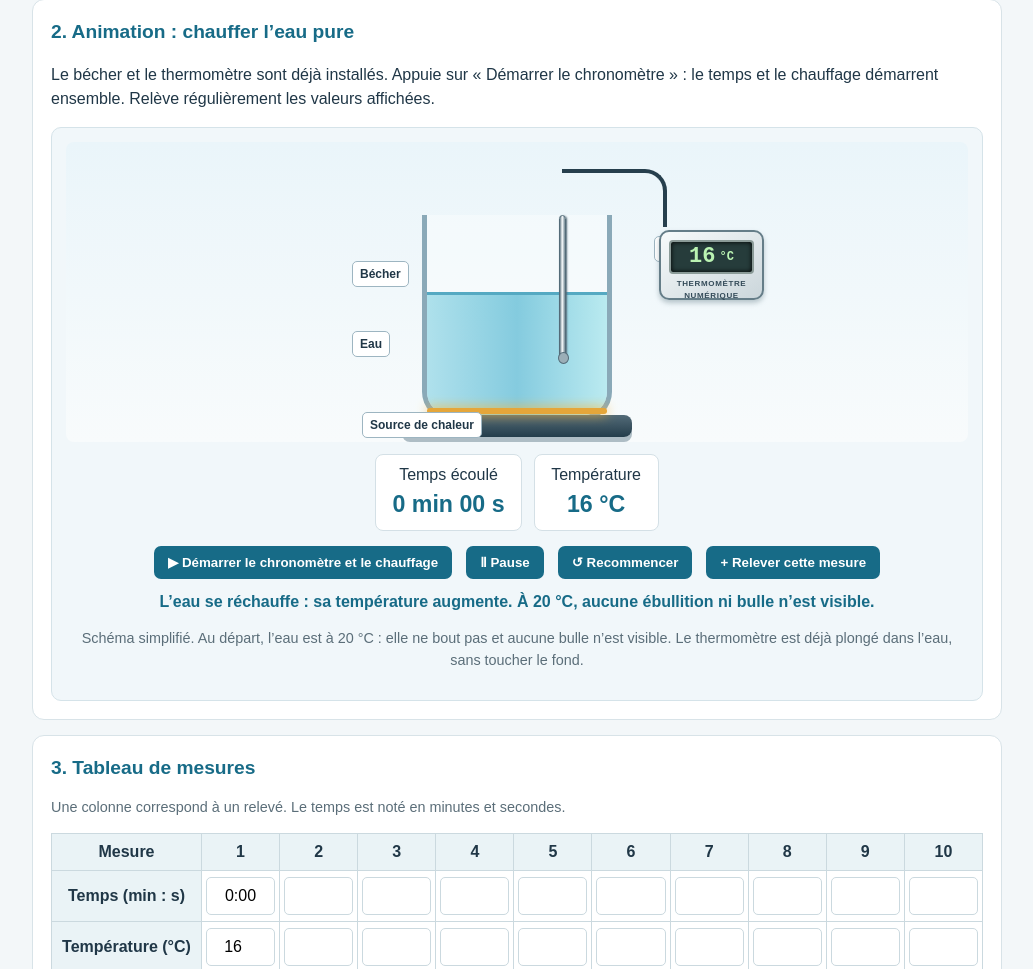
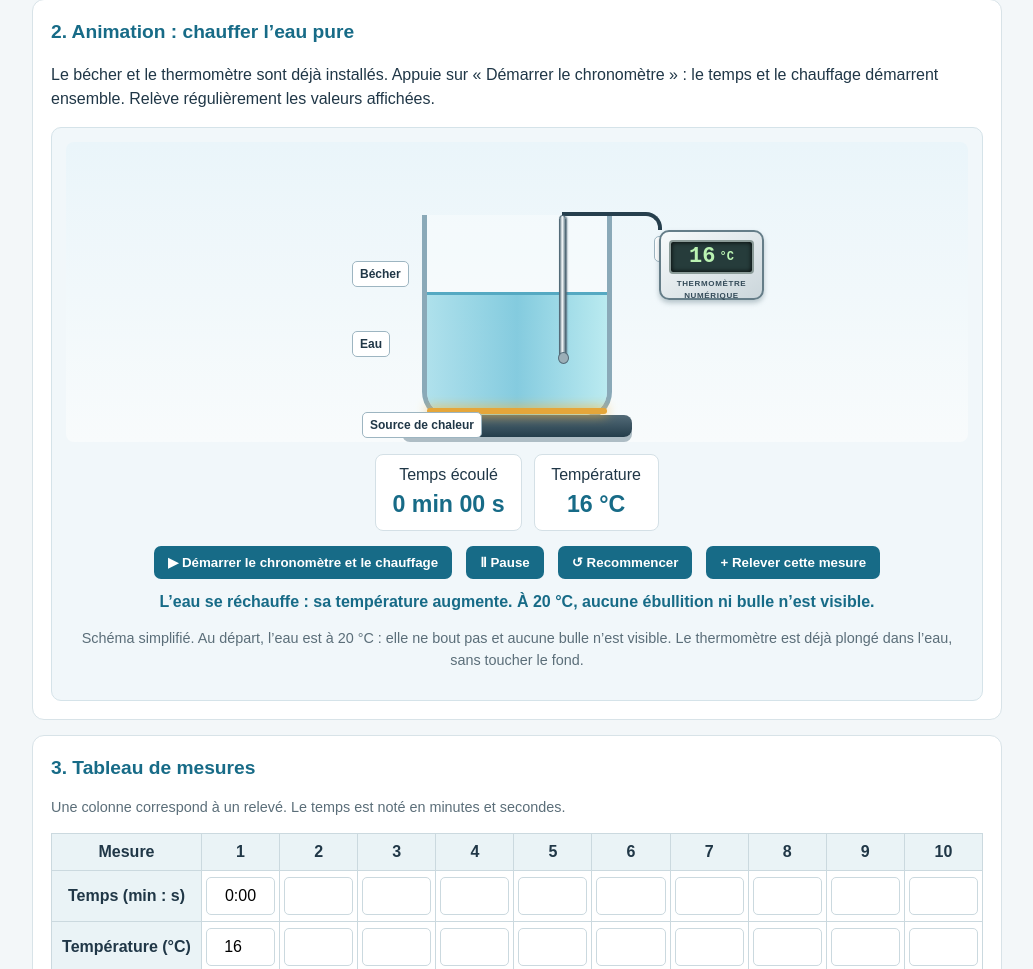
Before and after one commit to MZV2026/Site-internet, a plain HTML site: page activite-ebullition-eau-5e.html in a window 1280 px wide. Shown: the part 981-1950 px from the top of the page, without its empty margins (123-1156 px from the left). Drawn offline with Linux system fonts and the light colour scheme.

Commit message:
Raccorde visuellement le câble de la sonde au thermomètre numérique

```diff
--- a/activite-ebullition-eau-5e.html
+++ b/activite-ebullition-eau-5e.html
@@ -27,7 +27,7 @@ textarea{width:100%;min-height:58px;border:1px solid #cbd9df;border-radius:6px;p
 .heat:before{content:"";position:absolute;left:25px;right:25px;top:-7px;height:6px;border-radius:5px;background:#e5a63a;box-shadow:0 0 12px #ffb52e}
 .probe{position:absolute;left:calc(50% + 42px);bottom:82px;width:7px;height:145px;background:linear-gradient(90deg,#687d88,#f8fbfc 45%,#718792);border:1px solid #536b78;border-radius:5px;z-index:4;box-shadow:1px 1px 2px #526875}
 .probe:after{content:"";position:absolute;bottom:-5px;left:-2px;width:9px;height:10px;border-radius:50%;background:#9baeb7;border:1px solid #536b78}
-.probe-wire{position:absolute;left:calc(50% + 45px);bottom:215px;width:105px;height:58px;border-top:4px solid #263f4d;border-right:4px solid #263f4d;border-radius:0 22px 0 0;z-index:3}
+.probe-wire{position:absolute;left:calc(50% + 45px);top:70px;width:100px;height:18px;border-top:4px solid #263f4d;border-right:4px solid #263f4d;border-radius:0 16px 0 0;z-index:3}
 .digital-thermometer{position:absolute;left:calc(50% + 142px);bottom:142px;width:105px;height:70px;background:linear-gradient(145deg,#f7fafb,#cbd6db);border:2px solid #657d88;border-radius:10px;box-shadow:0 3px 5px #60778266;z-index:6;padding:8px}
 .digital-screen{height:34px;background:#263c3b;border:2px solid #8b9b98;border-radius:4px;color:#baf3b2;display:flex;align-items:center;justify-content:center;gap:4px;font:bold 22px/1 monospace;box-shadow:inset 0 0 5px #000}
 .digital-screen small{font-size:12px}
```
